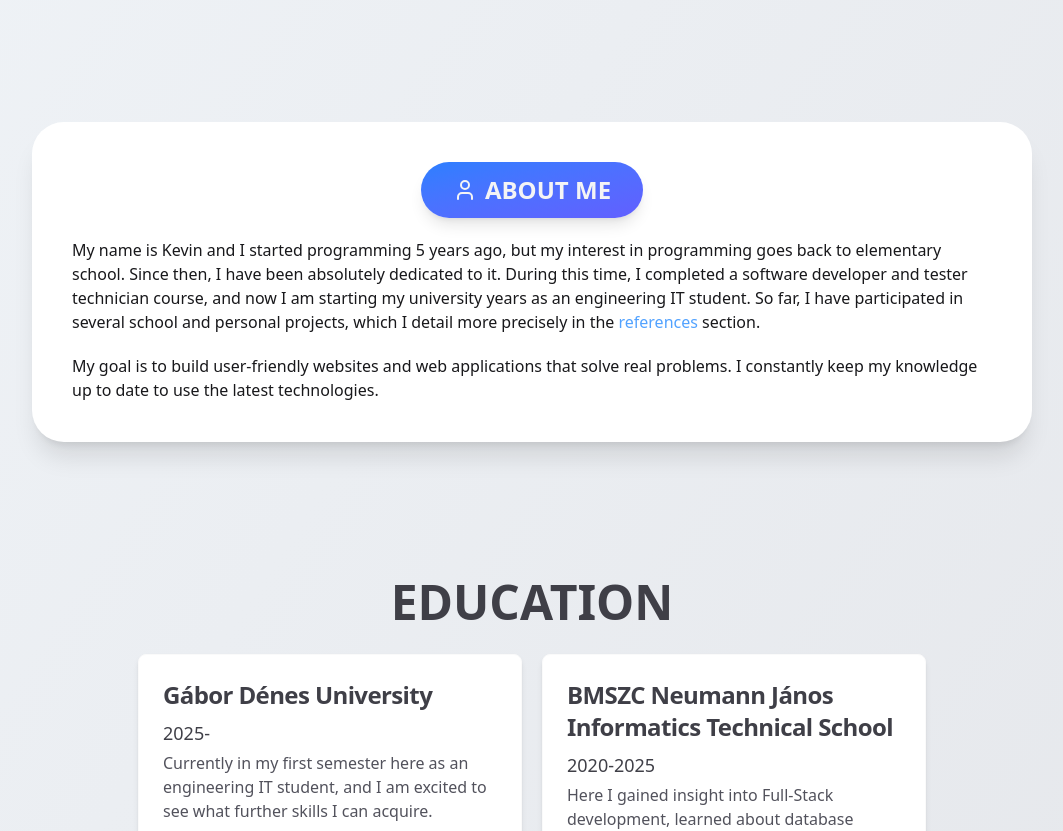
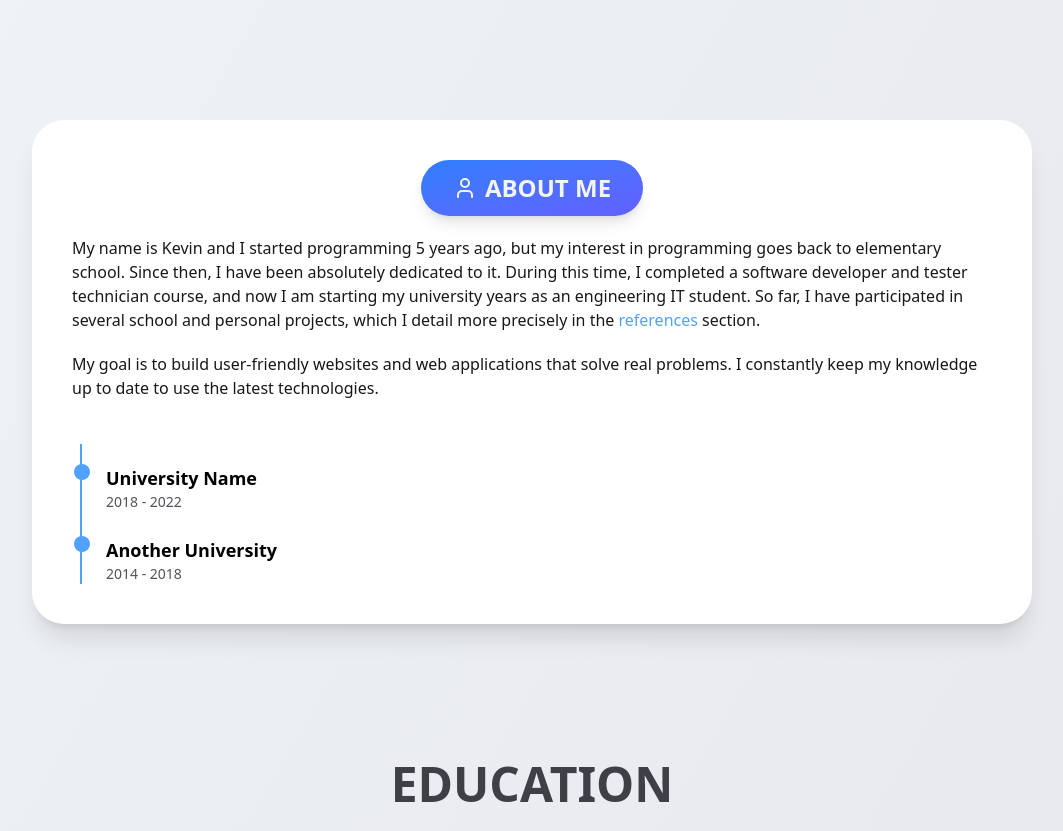
Before and after one commit to chencsi/chencsi.github.io, a React (Vite) app: page / in a window 1280 px wide. Shown: the part 820-1651 px from the top of the page, without its empty margins (108-1171 px from the left). Built offline with nearby package versions, Linux system fonts and the light colour scheme.

Commit message:
some little refactor on home

```diff
--- a/src/components/HomeAbout.jsx
+++ b/src/components/HomeAbout.jsx
@@ -7,11 +7,10 @@ import PrimaryBadgeTitle from "./PrimaryBadgeTitle";
 function HomeAbout() {
   const { theme, lang } = useUI();
   const content = translations[lang]?.pages?.home?.about;
+  const educationContent = translations[lang]?.pages?.home?.education;
+
 
   return (
-    <section
-      className="flex flex-col items-center"
-    >
     <PrimaryContainer theme={theme} aos>
       <PrimaryBadgeTitle
         icon={<User />}
@@ -26,8 +25,28 @@ function HomeAbout() {
       >
         {content?.p2}
       </p>
+
+      <div className="mt-6 border-l-2 border-blue-400 ml-2 px-6 pt-5 space-y-6">
+        <div className="relative">
+          <div className="absolute -left-8 w-4 h-4 bg-blue-400 rounded-full"></div>
+          <h4 className={`text-lg font-semibold ${theme === "dark" ? "text-zinc-100" : "text-black"}`}>
+            {content?.education?.school1?.name || "University Name"}
+          </h4>
+          <p className={`${theme === "dark" ? "text-zinc-400" : "text-zinc-600"} text-sm`}>
+            {content?.education?.school1?.years || "2018 - 2022"}
+          </p>
+        </div>
+        <div className="relative">
+          <div className="absolute -left-8 w-4 h-4 bg-blue-400 rounded-full"></div>
+          <h4 className={`text-lg font-semibold ${theme === "dark" ? "text-zinc-100" : "text-black"}`}>
+            {content?.education?.school2?.name || "Another University"}
+          </h4>
+          <p className={`${theme === "dark" ? "text-zinc-400" : "text-zinc-600"} text-sm`}>
+            {content?.education?.school2?.years || "2014 - 2018"}
+          </p>
+        </div>
+      </div>
     </PrimaryContainer>
-    </section>
   );
 }
 
--- a/src/components/HomeHero.jsx
+++ b/src/components/HomeHero.jsx
@@ -10,7 +10,7 @@ function Hero() {
 
 	return (
 		<section
-			className={`${theme === "dark" ? "bg-gradient-to-br from-zinc-800 to-zinc-900 text-zinc-100 border-zinc-800" : "bg-white text-zinc-700 border-zinc-100"} border rounded-4xl shadow-xl flex sm:flex-row items-center flex-col-reverse justify-between gap-5 sm:gap-10 lg:gap-15 py-10 px-5 sm:py-15 sm:px-10 md:px-20 max-w-[600px] md:max-w-[800px] mx-auto`}
+			className={`${theme === "dark" ? "bg-gradient-to-br from-zinc-800 to-zinc-900 text-zinc-100" : "bg-white text-zinc-700"} rounded-4xl shadow-xl flex sm:flex-row items-center flex-col-reverse justify-between gap-5 sm:gap-10 lg:gap-15 py-10 px-5 sm:py-15 sm:px-10 md:px-20 max-w-[600px] md:max-w-[800px] mx-auto`}
 		>
 			<div className="flex flex-col self-center text-center sm:text-left sm:gap-2">
 				<h1 className="sm:text-left text-4xl sm:text-4xl md:text-5xl font-bold">
--- a/src/components/HomeHighlights.jsx
+++ b/src/components/HomeHighlights.jsx
@@ -15,7 +15,7 @@ function Highlights() {
   return (
     <section
       data-aos="fade-up"
-      className="flex flex-row flex-wrap justify-center sm:flex-row mx-auto gap-y-10 gap-x-5 sm:gap-5 md:gap-10 max-w-[1000px] min-h-[200px]"
+      className="flex flex-row flex-wrap justify-center sm:flex-row gap-y-10 gap-x-5 sm:gap-5 md:gap-10 max-w-[1000px] min-h-[200px] mx-auto"
     >
       {content?.map((item, index) => {
         return (
```
Lines whose indentation alone changed are shown as unchanged.
